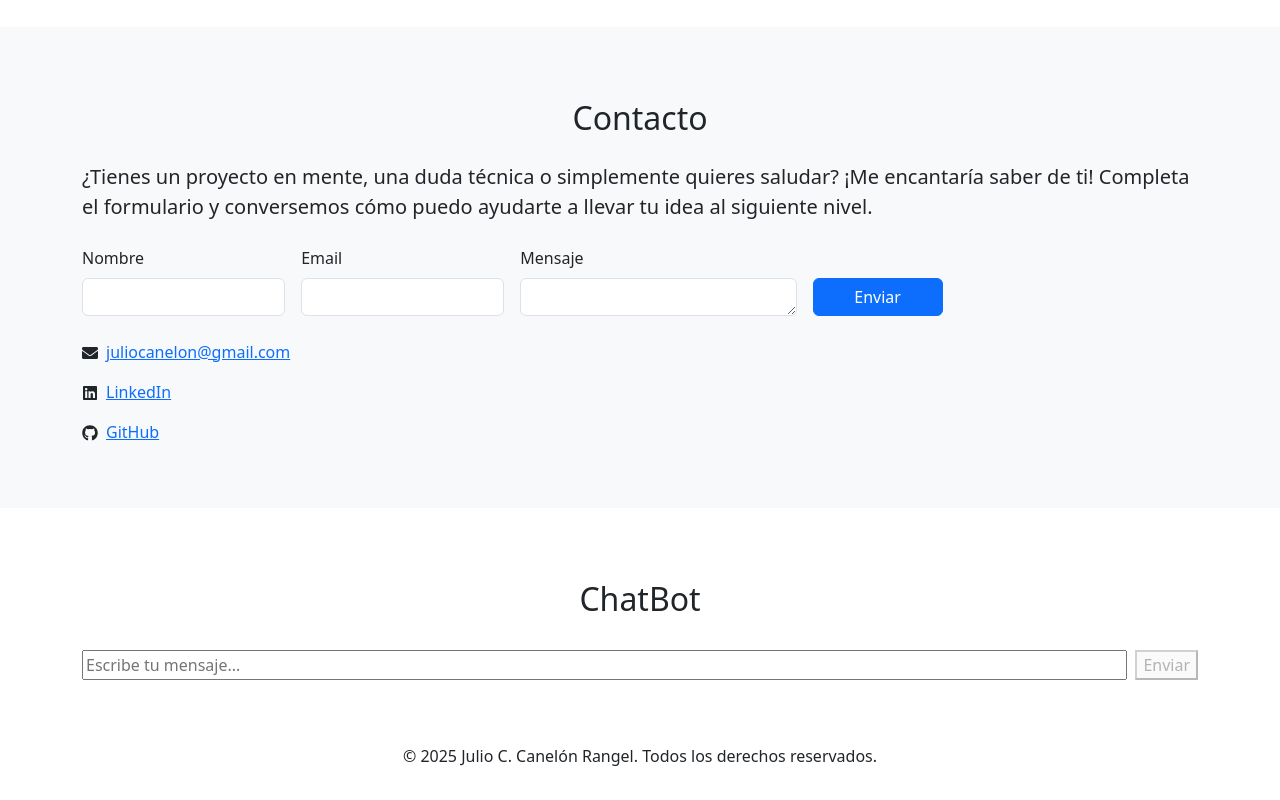
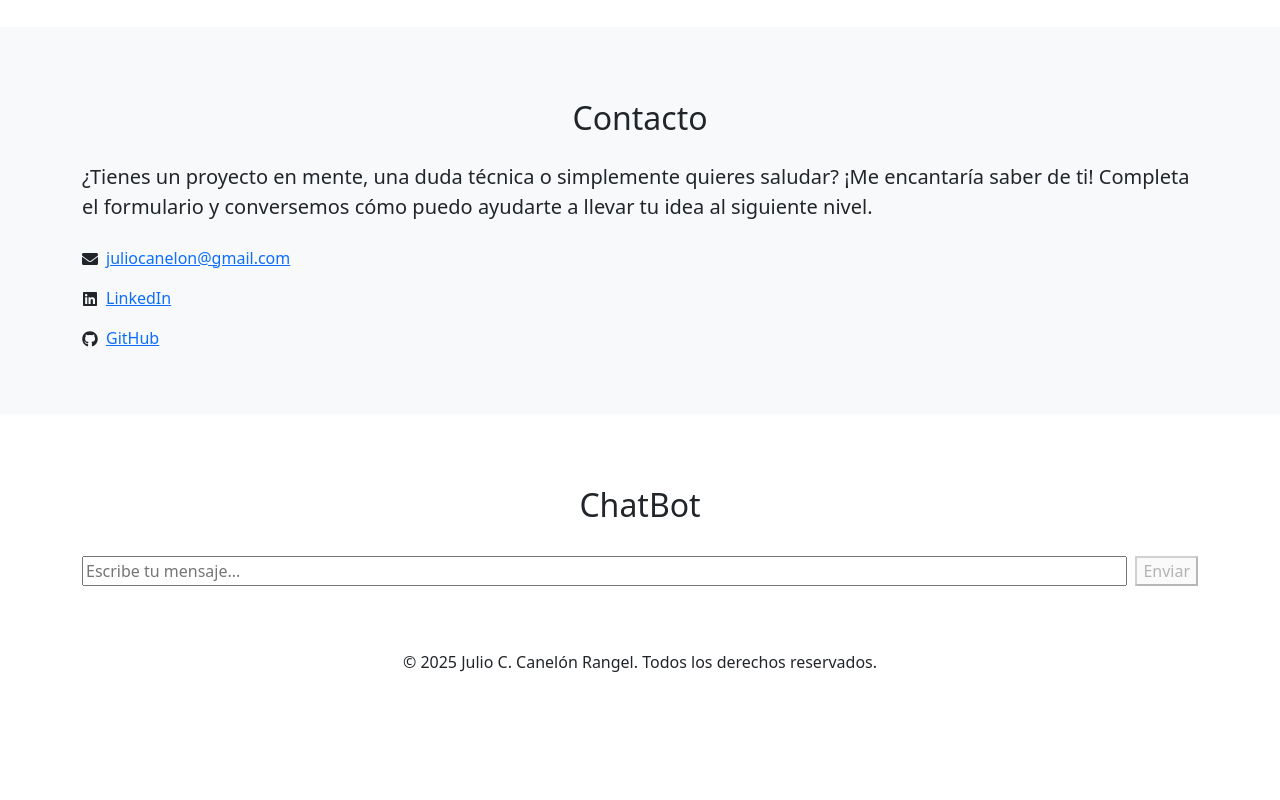
Before and after one commit to juliocanelon/profesional-landingpage, a React (Create React App) app: page / in a window 1280 px wide. Shown: the part 3405-4205 px from the top of the page. After the commit the page ends 4111 px from the top, so only its background shows below. Built offline with nearby package versions, Linux system fonts and the light colour scheme.

Commit message:
Actualizando el apartado de contactos

```diff
--- a/src/components/ContactForm.js
+++ b/src/components/ContactForm.js
@@ -2,6 +2,7 @@ import React, { useState } from 'react';
 import SectionTitle from './SectionTitle';
 import { contact } from '../data/contact';
 import { FaEnvelope, FaLinkedin, FaGithub } from 'react-icons/fa';
+import emailjs from 'emailjs-com';
 
 function ContactForm() {
   const [values, setValues] = useState({
@@ -16,9 +17,30 @@ function ContactForm() {
 
   const handleSubmit = (e) => {
     e.preventDefault();
-    console.log(values);
-    alert('¡Gracias por tu mensaje!');
-    setValues({ nombre: '', email: '', mensaje: '' });
+
+    // Reemplaza con tus propias credenciales de EmailJS
+    const SERVICE_ID = 'service_hgvwusm';
+    const TEMPLATE_ID = 'template_unapty9';
+    const USER_ID = 'juliocanelon@gmail.com';
+
+    emailjs.send(
+      SERVICE_ID,
+      TEMPLATE_ID,
+      {
+        from_name:  values.nombre,
+        from_email: values.email,
+        message:    values.mensaje,
+      },
+      USER_ID
+    )
+    .then(() => {
+      alert('¡Correo enviado con éxito!');
+      setValues({ nombre: '', email: '', mensaje: '' });
+    })
+    .catch((err) => {
+      console.error('ERROR envío email:', err);
+      alert('Hubo un error al enviar el correo. Intenta de nuevo más tarde.');
+    });
   };
 
   return (
@@ -26,64 +48,10 @@ function ContactForm() {
       <div className="container">
         <SectionTitle title="Contacto" />
 
-        {/* Texto de invitación */}
         <p className="lead mb-4">
           ¿Tienes un proyecto en mente, una duda técnica o simplemente quieres saludar?
           ¡Me encantaría saber de ti! Completa el formulario y conversemos cómo puedo ayudarte a llevar tu idea al siguiente nivel.
         </p>
-
-        {/* Formulario alineado en una fila */}
-        <form onSubmit={handleSubmit} className="mb-4">
-          <div className="row g-3 align-items-end">
-            <div className="col-md-3">
-              <label htmlFor="nombre" className="form-label">Nombre</label>
-              <input
-                id="nombre"
-                type="text"
-                name="nombre"
-                className="form-control"
-                value={values.nombre}
-                onChange={handleChange}
-                required
-              />
-            </div>
-
-            <div className="col-md-3">
-              <label htmlFor="email" className="form-label">Email</label>
-              <input
-                id="email"
-                type="email"
-                name="email"
-                className="form-control"
-                value={values.email}
-                onChange={handleChange}
-                required
-              />
-            </div>
-
-            <div className="col-md-4">
-              <label htmlFor="mensaje" className="form-label">Mensaje</label>
-              <textarea
-                id="mensaje"
-                name="mensaje"
-                className="form-control"
-                value={values.mensaje}
-                onChange={handleChange}
-                required
-                minLength="10"
-                rows="1"
-              />
-            </div>
-
-            <div className="col-md-2 text-end">
-              <button type="submit" className="btn btn-primary w-100">
-                Enviar
-              </button>
-            </div>
-          </div>
-        </form>
-
-        {/* Enlaces de contacto con iconos */}
         <div className="mt-4">
           <p>
             <FaEnvelope className="me-2" />
--- a/src/data/contact.js
+++ b/src/data/contact.js
@@ -1,5 +1,5 @@
 export const contact = {
   email: 'juliocanelon@gmail.com',
   linkedin: 'https://www.linkedin.com/in/juliocanelon',
-  github: '#',
+  github: 'https://github.com/juliocanelon',
 };
```
